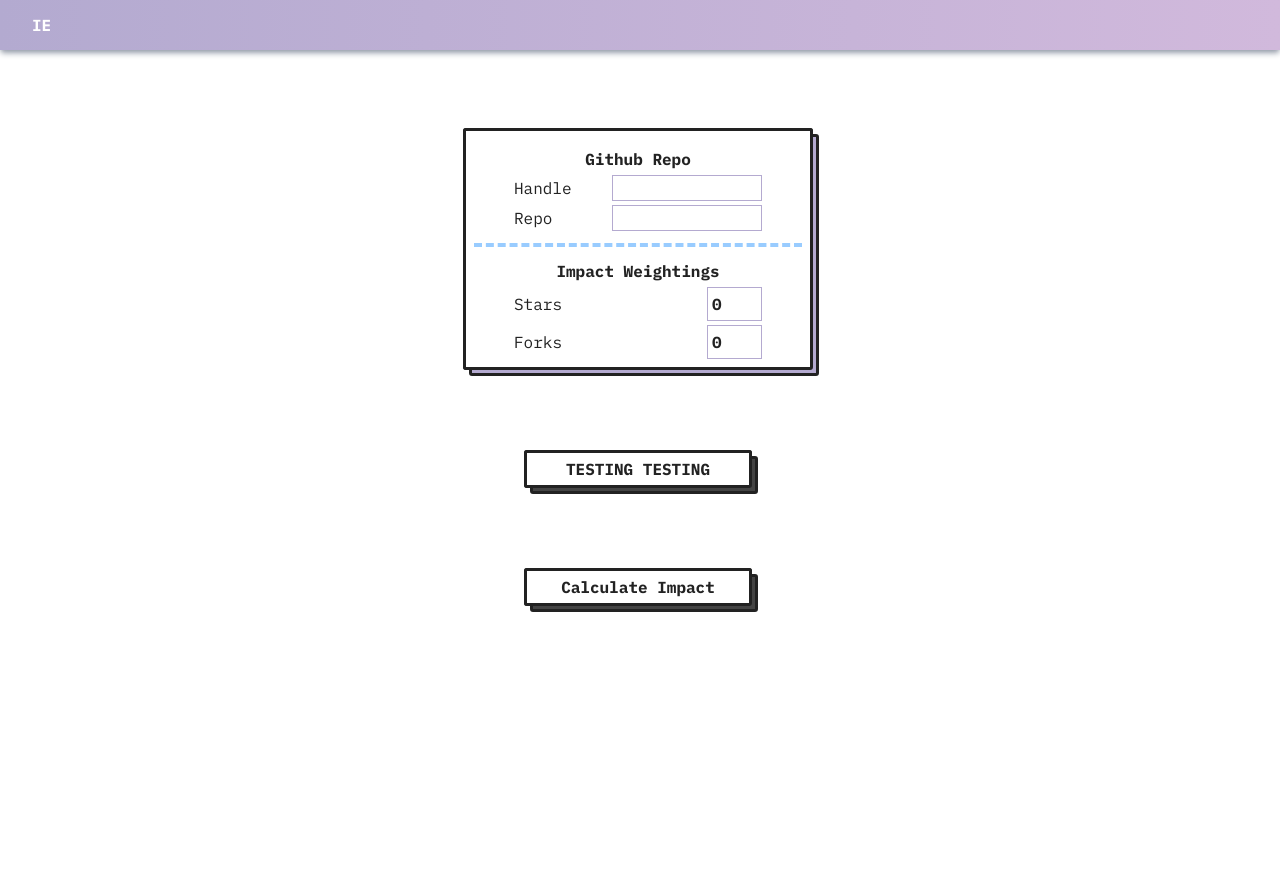
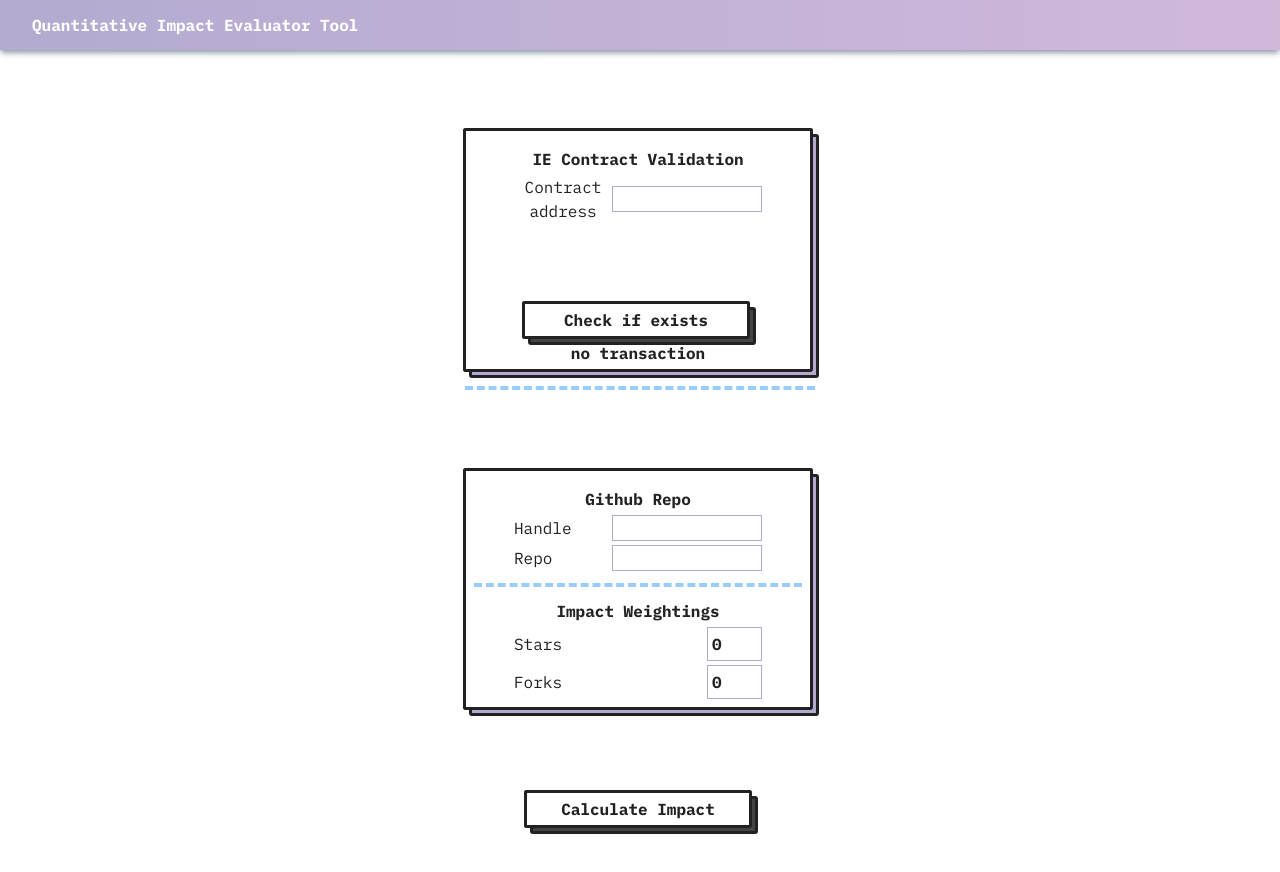
Before and after one commit to MF416/QuantIE, a Next.js app: page / in a window 1280 px wide. Shown: the top 872 px of the page. Before the commit the page ends 800 px from the top, so only its background shows below. Built offline with nearby package versions, Linux system fonts and the light colour scheme; no server answers; what ipfs-http-client would draw is missing.

Commit message:
updated with plumbing for tx UI

```diff
--- a/package.json
+++ b/package.json
@@ -12,6 +12,7 @@
     "@types/node": "18.15.5",
     "@types/react": "18.0.28",
     "@types/react-dom": "18.0.11",
+    "axios": "^1.4.0",
     "buffer": "^6.0.3",
     "eslint": "8.36.0",
     "eslint-config-next": "13.2.4",
--- a/src/components/GithubStars.tsx
+++ b/src/components/GithubStars.tsx
@@ -3,6 +3,7 @@ import { Buffer } from "buffer";
 import { create } from "ipfs-http-client";
 import { eventListener } from "../scripts/eventListener";
 import { rewardTransaction } from "../scripts/rewardTransaction";
+import { getContractTransactions } from "../scripts/verifyContract";
 
 const projectId = process.env.NEXT_PUBLIC_PROJECT_ID;
 const projectSecret = process.env.NEXT_PUBLIC_API_KEY;
@@ -22,6 +23,8 @@ export default function GitHubStars() {
   const [github, setGithub] = useState({ handle: "", repo: "" });
   const [loading, setLoading] = useState(false);
   const [cid, setCid] = useState("");
+  const [txid, setTxid] = useState("");
+  const [transaction, setTransaction] = useState();
   const [categories, setCategories] = useState([
     {
       title: "Stars",
@@ -49,6 +52,7 @@ export default function GitHubStars() {
   const [error, setError] = useState(false);
   const [log, setLog] = useState();
 
+  // Trigger Github API selection
   const fetchStars = async () => {
     setLoading(true);
     fetch(`https://api.github.com/repos/${github.handle}/${github.repo}`)
@@ -90,6 +94,7 @@ export default function GitHubStars() {
       });
   };
 
+  // Pin File to IPFS via infura node
   const pinFile = async (file: any) => {
     try {
       const created = await client.add(JSON.stringify(file));
@@ -102,15 +107,64 @@ export default function GitHubStars() {
     }
   };
 
+  // Ping IE contract
   const submitReward = async () => {
     eventListener();
     rewardTransaction(cid);
   };
 
+  // Ping etherscan to verify if contract exists
+  const checkTransaction = async (txid:string) => {
+
+    console.log("checkTransaction:", txid)
+    try {
+      const contractInfo = await getContractTransactions(txid);
+      setTransaction(contractInfo);
+    } catch (error) {
+      //@ts-ignore
+      console.log("contract error", error.message);
+      setLoading(false);
+    }
+
+  }
+
   return (
     <div>
       {/* <button onClick={() => eventListener()}>listen</button>
       <button onClick={() => rewardTransaction()}>rewardTransaction</button> */}
+      <div className="details__box !mx-auto !mt-20">
+      <div className="mt-3 mb-1">IE Contract Validation</div>
+        <div className="mx-10">
+          <div className="flex items-center justify-between mb-1">
+            <div className="font-normal">Contract address</div>
+            <input
+              type="text"
+              value={txid}
+              className="border border-[#b4aad0] max-w-[150px]"
+
+              // CHANGE THIS TO CALL ETHERSCAN API
+              onChange={(e) =>
+                setTxid(e.target.value)
+              }
+            />
+          </div>
+      </div>
+      <button
+        className="relative button__box mx-auto mt-20"
+        onClick={() => checkTransaction(txid)}
+      >
+        {loading ? (
+          <>
+            <div className="absolute left-5 top-[6px] w-5 h-5 border-b-2 border-[#b4aad0] rounded-full animate-spin"></div>
+            Calculating
+          </>
+        ) : (
+          "Check if exists"
+        )}
+      </button>
+      {transaction? JSON.stringify(transaction):"no transaction"}
+      </div>
+      <div className="border-b-4 border-dashed border-[#9cf] my-3"></div>
       <div className="details__box !mx-auto !mt-20">
         <div className="mt-3 mb-1">Github Repo</div>
         <div className="mx-10">
@@ -187,19 +241,6 @@ export default function GitHubStars() {
       >
         {loading ? (
           <>
-            <div className="absolute left-10 top-[10px] w-10 h-10 border-b-2 border-[#b4aad0] rounded-full animate-spin"></div>
-            Calculating
-          </>
-        ) : (
-          "TESTING TESTING"
-        )}
-      </button>
-      <button
-        className="relative button__box mx-auto mt-20"
-        onClick={fetchStars}
-      >
-        {loading ? (
-          <>
             <div className="absolute left-5 top-[6px] w-5 h-5 border-b-2 border-[#b4aad0] rounded-full animate-spin"></div>
             Calculating
           </>
--- a/src/pages/index.tsx
+++ b/src/pages/index.tsx
@@ -13,7 +13,7 @@ export default function Home() {
       </Head>
       <div className="nav shadow-md shadow-gray-400">
         <div className="nav-item">
-          <Link href="/">IE</Link>
+          <Link href="/">Quantitative Impact Evaluator Tool</Link>
         </div>
       </div>
       <main className="flex flex-col items-center justify-center w-full px-20 text-center">
--- /dev/null
+++ b/src/scripts/verifyContract.js
@@ -0,0 +1,43 @@
+const axios = require('axios');
+
+export async function getContractTransactions(contractAddress) {
+    const ETHERSCAN_API_KEY = process.env.NEXT_PUBLIC_ETHERSCAN_API_KEY;
+    const apiUrl = `https://api-sepolia.etherscan.io/api?module=account&action=txlist&address=${contractAddress}&sort=desc&apikey=${ETHERSCAN_API_KEY}`;
+
+    console.log(contractAddress);
+  try {
+    const response = await axios.get(apiUrl);
+    console.log(response);
+    const transactions = response.data.result.slice(0, 10); // Get the first 10 transactions
+
+    // Test output file
+    // var fs = require('fs');
+    // fs.writeFileSync('file.json', JSON.stringify(response.data));
+
+
+    return transactions;
+  } catch (error) {
+    console.error('Error retrieving contract transactions:', error);
+    return [];
+  }
+}
+
+// Example usage
+/*
+const contractAddress = '0x68cE49b6f5497957C723133DCCc2351CE3327A82';
+getContractTransactions(contractAddress)
+  .then(transactions => {
+    console.log('Last 10 transactions:');
+    transactions.forEach(transaction => {
+      console.log(`- Hash: ${transaction.hash}`);
+      console.log(`- Timestamp: ${transaction.timeStamp}`);
+      console.log(`  From: ${transaction.from}`);
+      console.log(`  To: ${transaction.to}`);
+      console.log(`  Value: ${transaction.value}`);
+      console.log('--------------------------');
+    });
+  })
+  .catch(error => {
+    console.error('Error:', error);
+  });
+*/
```
Also changed, not shown: 1 other file (tests, documents, lock files or other folders).
